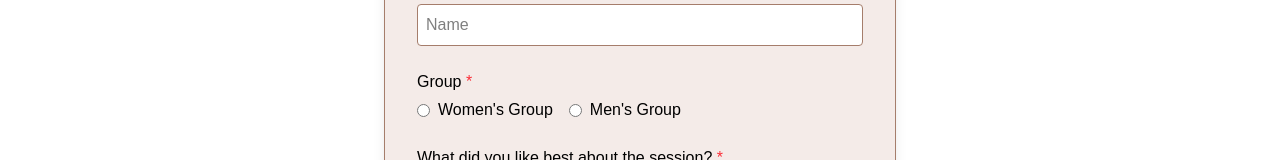
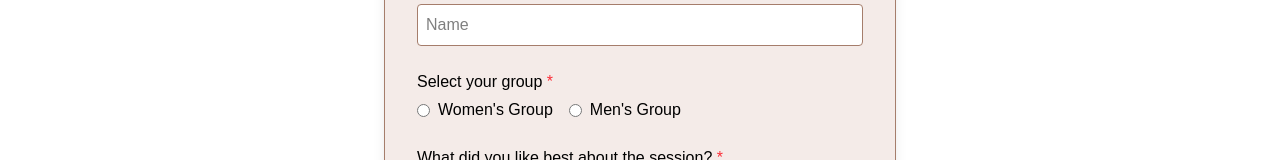
Before and after one commit to Itz-Viggy/Yoga-Registration, a Next.js app: page /review/pe in a window 1280 px wide. Shown: the part 194-354 px from the top of the page. Built offline with nearby package versions, Linux system fonts and the light colour scheme.

Commit message:
Form edits 2.0

```diff
--- a/src/app/review/pe/page.tsx
+++ b/src/app/review/pe/page.tsx
@@ -119,7 +119,7 @@ export default function FeedbackPage() {
 
           {/* Gender */}
           <div>
-            <label className="block text-black mb-1">Group <span className="text-red-500">*</span></label>
+            <label className="block text-black mb-1">Select your group <span className="text-red-500">*</span></label>
             <div className="flex space-x-4">
               {[
                 { label: "Women's Group", value: "female" },
```
